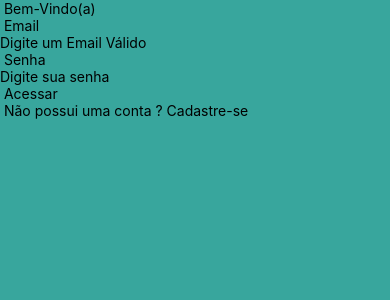
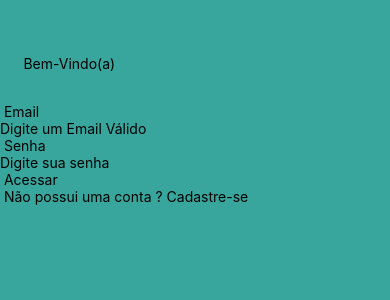
Before and after one commit to Victor-Sarti/LoginAnimado, a React Native app: screen /SingIn in a window 390 px wide. Shown: the top 300 px of the page. Built offline with nearby package versions, Linux system fonts and the light colour scheme.

Commit message:
feat: styles containerHeader

```diff
--- a/src/pages/SignIn/index.js
+++ b/src/pages/SignIn/index.js
@@ -33,4 +33,10 @@ const styles = StyleSheet.create({
     flex: 1,
     backgroundColor: '#38a69d'
    },
+   containerHeader:{
+    marginTop: '14%',
+    marginBottom: '8%',
+    paddingStart: '5%'
+   }
+
 })
```
